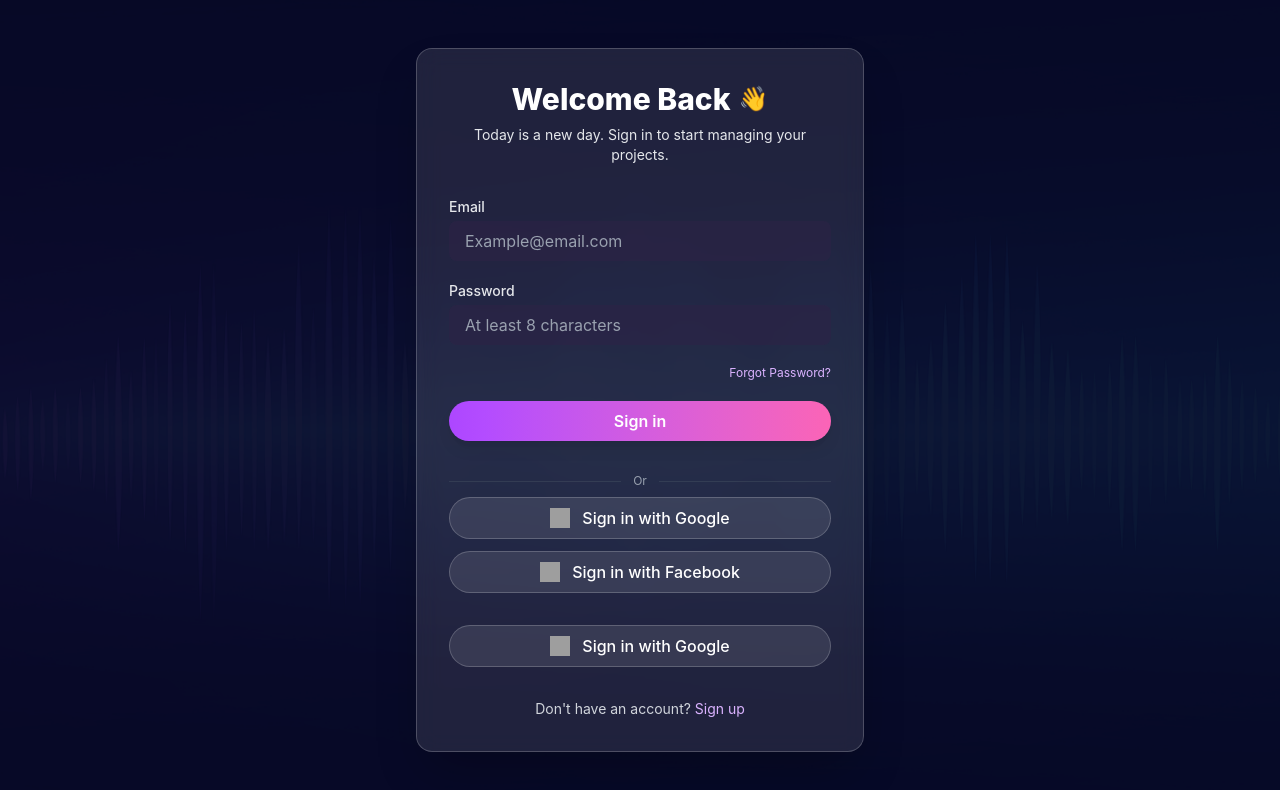
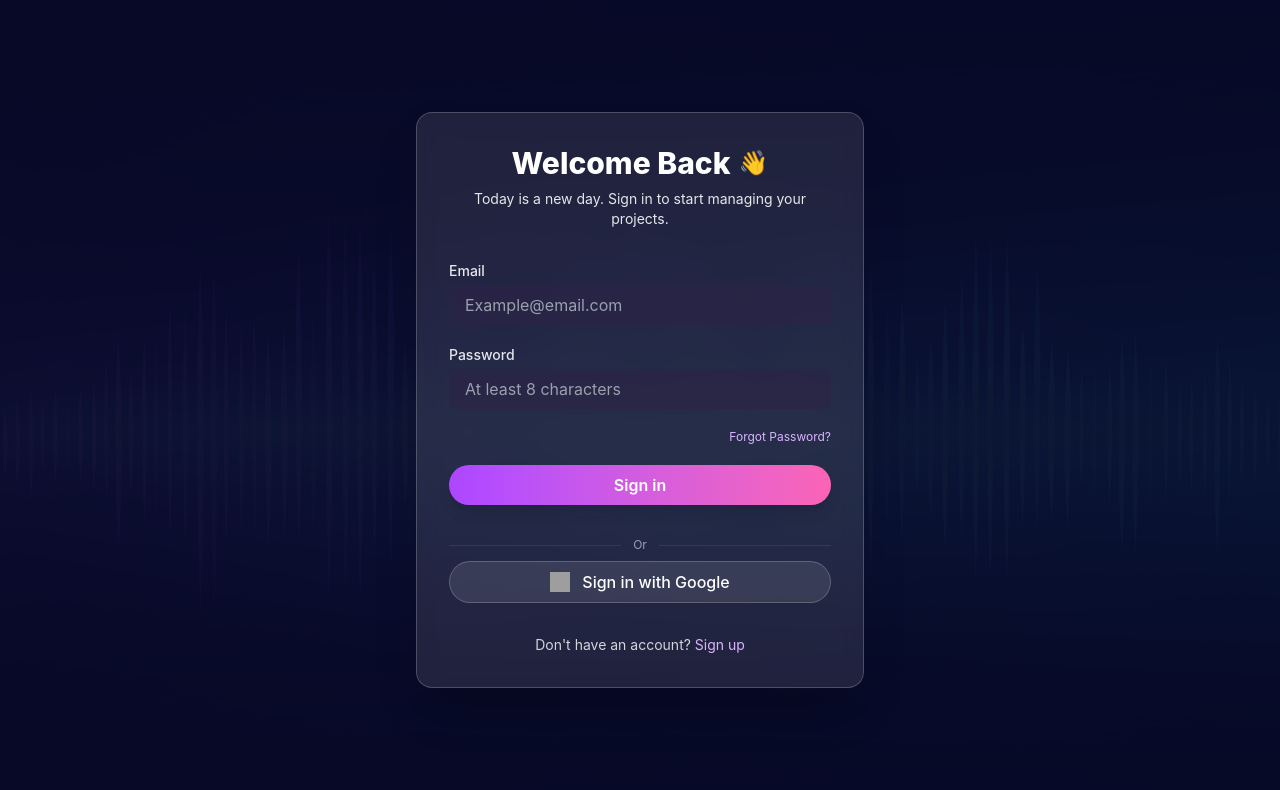
Before and after one commit to theFlohh/Flohh-Frontend-MVP, a React (Create React App) app: page /login in a window 1280 px wide. Shown: the top 790 px of the page. Built offline with nearby package versions, Linux system fonts and the light colour scheme; grey boxes are pictures that could not be loaded.

Commit message:
fixed localhost

```diff
--- a/src/Pages/Login.jsx
+++ b/src/Pages/Login.jsx
@@ -204,7 +204,7 @@ sessionStorage.setItem(
             <div className="flex-grow h-px bg-gray-600 opacity-40"></div>
           </div>
 
-          <div className="space-y-3 w-full">
+          {/* <div className="space-y-3 w-full">
             <button
               type="button"
               className="w-full flex items-center justify-center gap-3 bg-white/10 hover:bg-white/20 text-white font-medium py-2 rounded-full border border-white/20 transition"
@@ -229,7 +229,7 @@ sessionStorage.setItem(
               />
               Sign in with Facebook
             </button>
-          </div>
+          </div> */}
 
 
         <div className="space-y-3 w-full">
--- a/src/Pages/Signup.jsx
+++ b/src/Pages/Signup.jsx
@@ -184,7 +184,7 @@ const Signup = () => {
             />
             Sign up with Google
           </button>
-          <button
+          {/* <button
             type="button"
             className="w-full flex items-center justify-center gap-3 bg-white/10 hover:bg-white/20 text-white font-medium py-2 rounded-full border border-white/20 transition"
             disabled
@@ -195,7 +195,7 @@ const Signup = () => {
               className="w-5 h-5"
             />
             Sign up with Facebook
-          </button>
+          </button> */}
         </div>
 
         <div className="text-center text-sm text-gray-300 mt-2">
--- a/src/Services/Api.js
+++ b/src/Services/Api.js
@@ -1,13 +1,13 @@
 import axios from 'axios';
 
 // render
-// const BASE_URL = 'https://floahh-backend.onrender.com/api';
+const BASE_URL = 'https://floahh-backend.onrender.com/api';
 
 // railway
 // const BASE_URL = 'https://floahh-backend-production.up.railway.app/api';
 
 // local
-const BASE_URL = 'http://localhost:3002/api';
+// const BASE_URL = 'http://localhost:3002/api';
 
 
 
```
